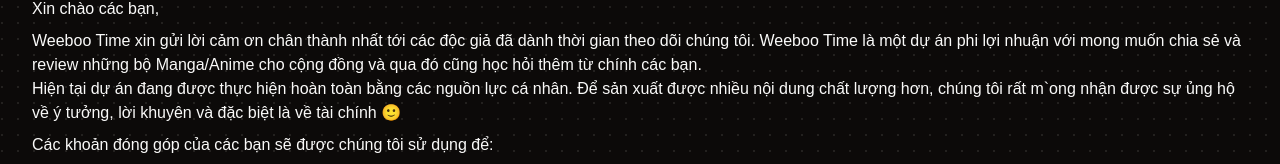
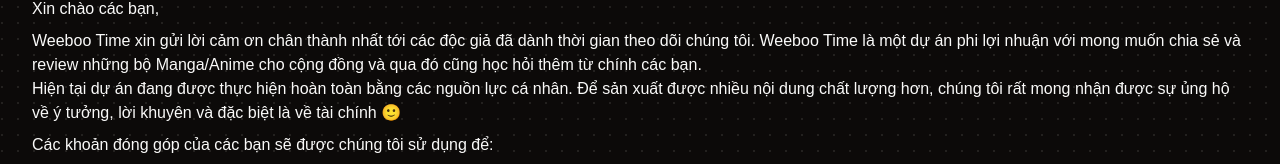
Before and after one commit to phucle297/wb-fe, a React (Vite) app: page /donate in a window 1280 px wide. Shown: the part 427-591 px from the top of the page. Built offline with nearby package versions, Linux system fonts and the light colour scheme; a web font is replaced by a local one.

Commit message:
chore: spelling error

```diff
--- a/src/pages/(routes)/donate/components/content.tsx
+++ b/src/pages/(routes)/donate/components/content.tsx
@@ -13,7 +13,7 @@
       </p>
       <p>
         Hiện tại dự án đang được thực hiện hoàn toàn bằng các nguồn lực cá nhân. Để sản xuất được nhiều nội dung chất
-        lượng hơn, chúng tôi rất m`ong nhận được sự ủng hộ về ý tưởng, lời khuyên và đặc biệt là về tài chính 🙂
+        lượng hơn, chúng tôi rất mong nhận được sự ủng hộ về ý tưởng, lời khuyên và đặc biệt là về tài chính 🙂
       </p>
 
       <p className="my-2">Các khoản đóng góp của các bạn sẽ được chúng tôi sử dụng để:</p>
```
